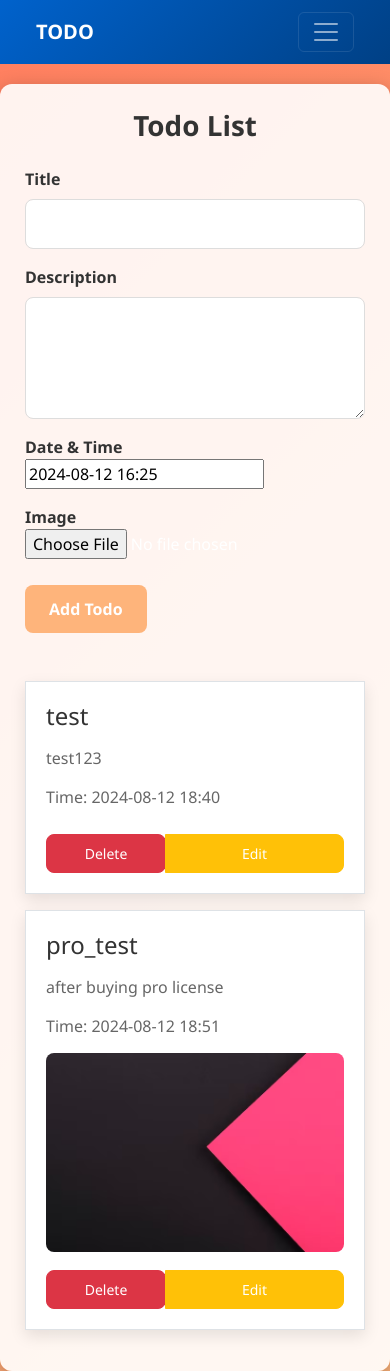
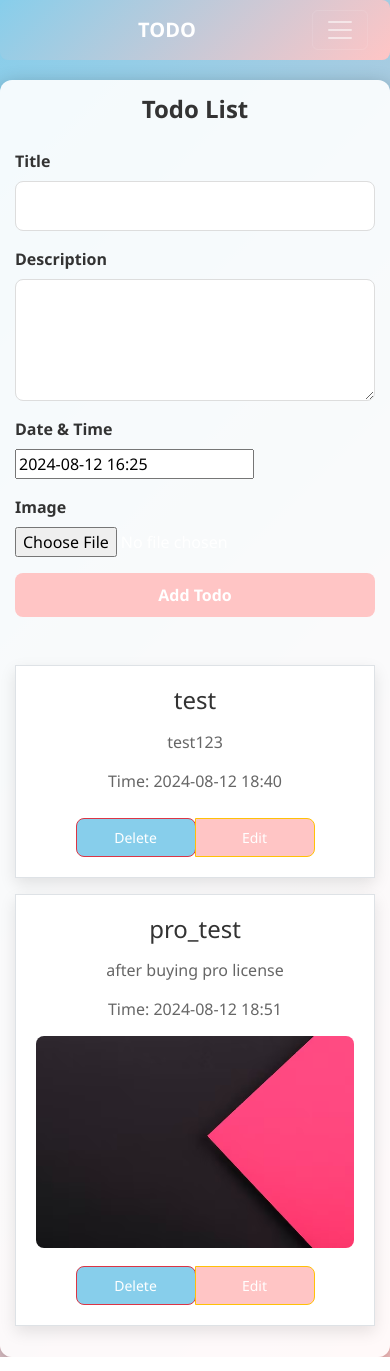
Before and after one commit to Sivi2002/dendrite.ai_todo, a Flask app: page / in a window 390 px wide. Run offline with Flask 3, Linux system fonts and the light colour scheme; a user stored in the database is signed in; data comes from the database, SQL or seed files in the repository; some libraries are stand-ins or nearby versions.

Commit message:
index.css

```diff
--- a/flask_todo/static/css/index.css
+++ b/flask_todo/static/css/index.css
@@ -1,5 +1,5 @@
 body {
-    background: linear-gradient(135deg, #ff7e5f, #feb47b);
+  background: linear-gradient(135deg, #87CEEB, #FFC5C5);
   color: #fff;
   min-height: 100vh;
   font-family: 'Segoe UI', Tahoma, Geneva, Verdana, sans-serif;
@@ -7,13 +7,20 @@ body {
 }
 
 .navbar {
+    background: linear-gradient(135deg, #87CEEB, #FFC5C5);
     margin-bottom: 20px;
+    display: flex;
+    justify-content: center;
+    align-items: center;
+    padding: 10px;
+    border-radius: 8px;
 }
 
 .navbar-brand {
     font-weight: 700;
+    margin: 0 auto;
+    color: #fff;
 }
-
 .container {
   background: rgba(255, 255, 255, 0.9);
   padding: 25px;
@@ -22,6 +29,9 @@ body {
   max-width: 1200px;
   width: 100%;
   margin: 0 auto;
+  display: flex;
+  flex-direction: column;
+  align-items: center;
 }
 
 h1 {
@@ -34,6 +44,7 @@ body {
 .form-label, label {
   font-weight: 600;
   color: #333;
+  margin-bottom: 8px;
 }
 
 .form-control {
@@ -42,10 +53,12 @@ body {
   border: 1px solid #ddd;
   border-radius: 8px;
   padding: 12px;
+  width: 100%;
+  margin-bottom: 20px;
 }
 
 .btn-primary {
-    background-color: #feb47b;
+  background-color: #FFC5C5;
   border: none;
   border-radius: 8px;
   padding: 12px 24px;
@@ -53,12 +66,16 @@ body {
   color: #fff;
   font-weight: 600;
   transition: background-color 0.3s ease;
+  display: block;
+  width: 100%;
+  text-align: center;
 }
 
 .list-group {
   display: flex;
   flex-wrap: wrap;
   gap: 20px;
+  justify-content: center;
 }
 
 .list-group-item {
@@ -67,23 +84,29 @@ body {
   padding: 20px;
   box-shadow: 0 6px 15px rgba(0, 0, 0, 0.1);
   flex: 1 1 calc(33.33% - 20px);
+  display: flex;
+  flex-direction: column;
+  align-items: center;
 }
 
 .list-group-item h2 {
   font-size: 1.5rem;
   margin-bottom: 15px;
   color: #333;
+  text-align: center;
 }
 
 .list-group-item p {
   margin-bottom: 15px;
   color: #666;
+  text-align: center;
 }
 
 .img-fluid {
   max-width: 100%;
   height: auto;
   border-radius: 8px;
+  margin: 0 auto;
 }
 
 .btn-danger, .btn-warning {
@@ -92,31 +115,45 @@ body {
   width: 120px;
   text-align: center;
   display: inline-block;
+  border-radius: 8px;
 }
 
 .btn-danger {
-    background-color: #dc3545;
+  background-color: #87CEEB;
   color: #fff;
-    border-radius: 8px;
 }
 
 .btn-warning {
-    background-color: #ffc107;
+  background-color: #FFC5C5;
   color: #fff;
-    border-radius: 8px;
 }
 
 .btn-outline-primary:hover {
-    background-color: #feb47b;
+  background-color: #FFC5C5;
   color: #fff;
 }
 
 .btn-primary:hover {
-    background-color: #ff9c6d;
+  background-color: #87CEEB;
 }
 
 @media (max-width: 576px) {
   .list-group-item {
       flex: 0 1 100%;
   }
+  .container {
+      padding: 15px;
   }
+  h1 {
+      font-size: 1.5rem;
+  }
+  .form-control {
+      margin-bottom: 10px;
+  }
+  .btn-primary {
+      padding: 10px 20px;
+  }
+  .btn-danger, .btn-warning {
+      padding: 8px 14px;
+  }
+}
```
Lines whose indentation alone changed are shown as unchanged.
